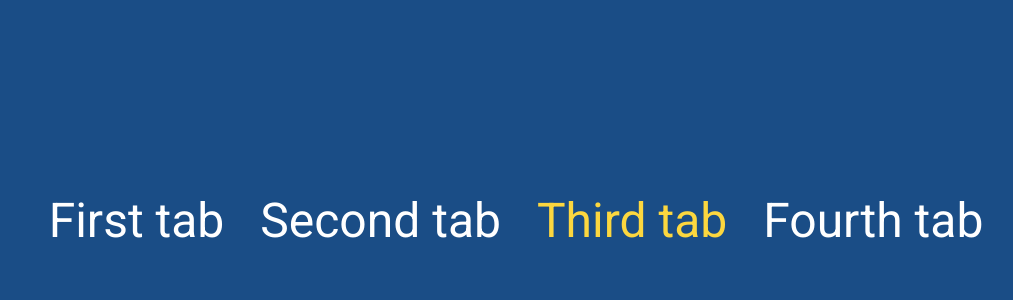
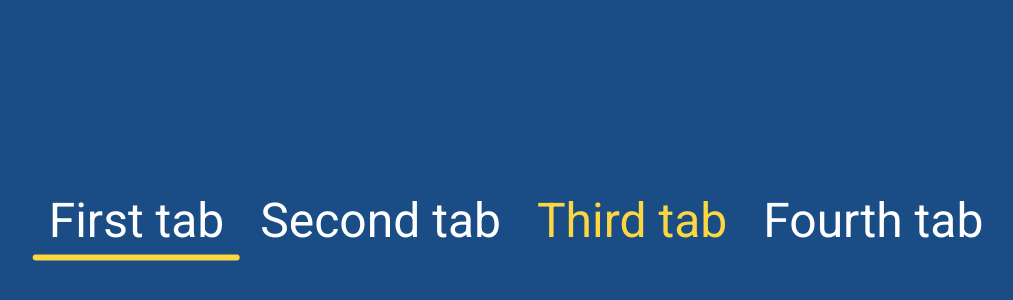
Before and after one commit to Vorbert-Kruk/navigation-with-moving-line, a website: page index.html in a window 1280 px wide. Shown: the part 180-480 px from the top of the page, without its empty margins (124-1137 px from the left). Drawn offline with Linux system fonts and the light colour scheme.

Commit message:
Added line styles

```diff
--- a/index.html
+++ b/index.html
@@ -1,9 +1,9 @@
 <!DOCTYPE html>
 <html lang="pl-PL">
   <head>
-    <meta charset="UTF-8">
-    <meta name="viewport" content="width=device-width, initial-scale=1.0">
-    <link rel="stylesheet" href="./styles/css/main.css">
+    <meta charset="UTF-8" />
+    <meta name="viewport" content="width=device-width, initial-scale=1.0" />
+    <link rel="stylesheet" href="./styles/css/main.css" />
     <title>Navigation with moving line</title>
   </head>
   <body>
@@ -12,6 +12,7 @@
       <a href="#" class="nav--link">Second tab</a>
       <a href="#" class="nav--link nav--link_active">Third tab</a>
       <a href="#" class="nav--link">Fourth tab</a>
+      <span class="nav--line"></span>
     </nav>
   </body>
 </html>
--- a/styles/scss/main.scss
+++ b/styles/scss/main.scss
@@ -23,16 +23,17 @@ a {
 
 .nav {
   $nav-selector: &;
+
   position: absolute;
   top: 50%;
   left: 50%;
   transform: translate(-50%, -50%);
-  padding: 0.5rem 1rem;
   white-space: nowrap;
 
   &--link {
     & {
-      padding: 0.5rem 1rem;
+      display: inline-block;
+      padding: 0.75rem 1rem;
       transition: all 250ms ease;
     }
 
@@ -50,4 +51,14 @@ a {
       color: $accent;
     }
   }
+
+  &--line {
+    position: absolute;
+    left: 0;
+    bottom: 0;
+    width: 207.45px;
+    height: 0.4rem;
+    border-radius: 1rem;
+    background-color: $accent;
+  }
 }
```
Also changed, not shown: styles/css/main.css. Lines whose indentation alone changed are shown as unchanged.
